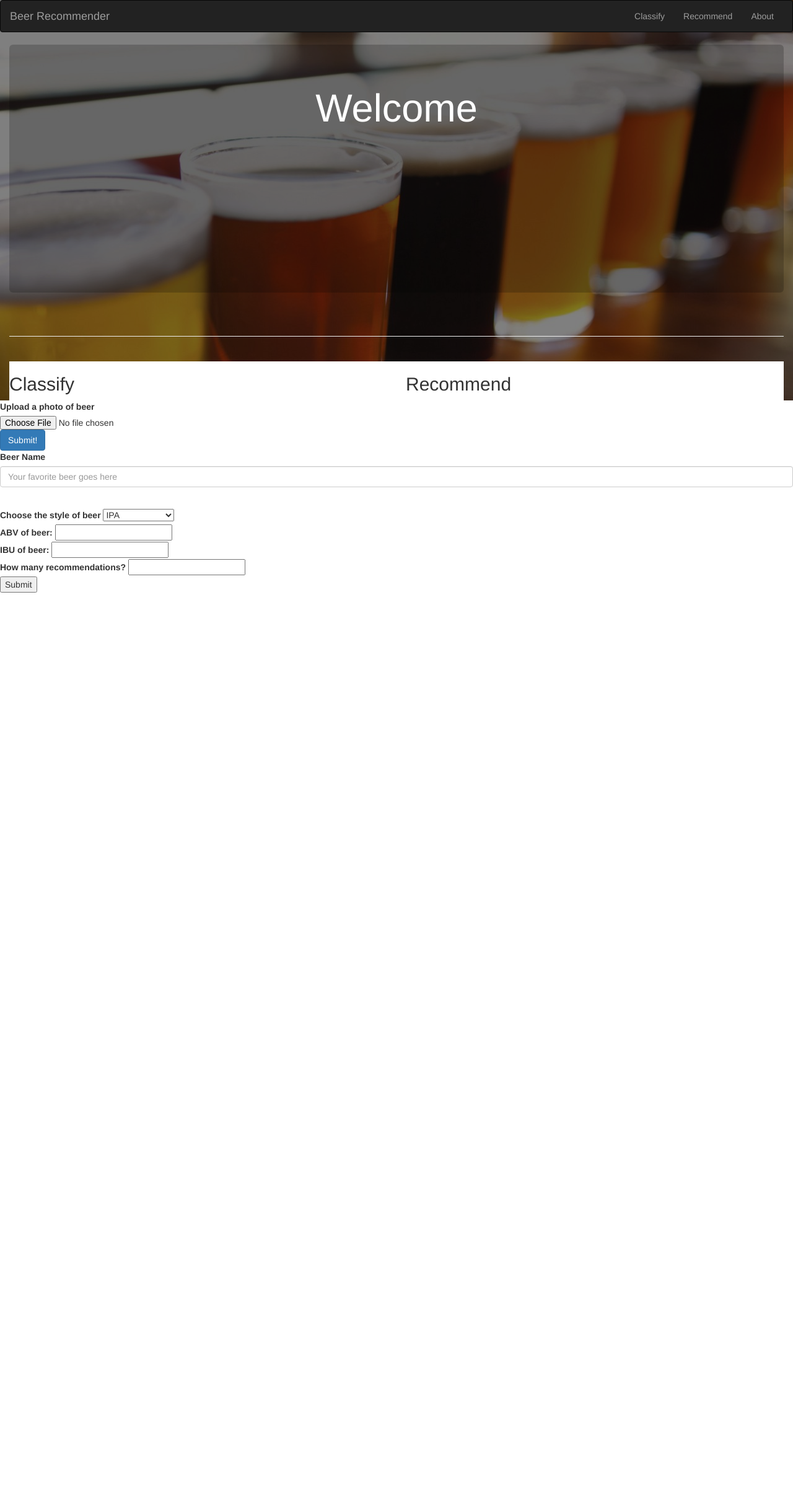
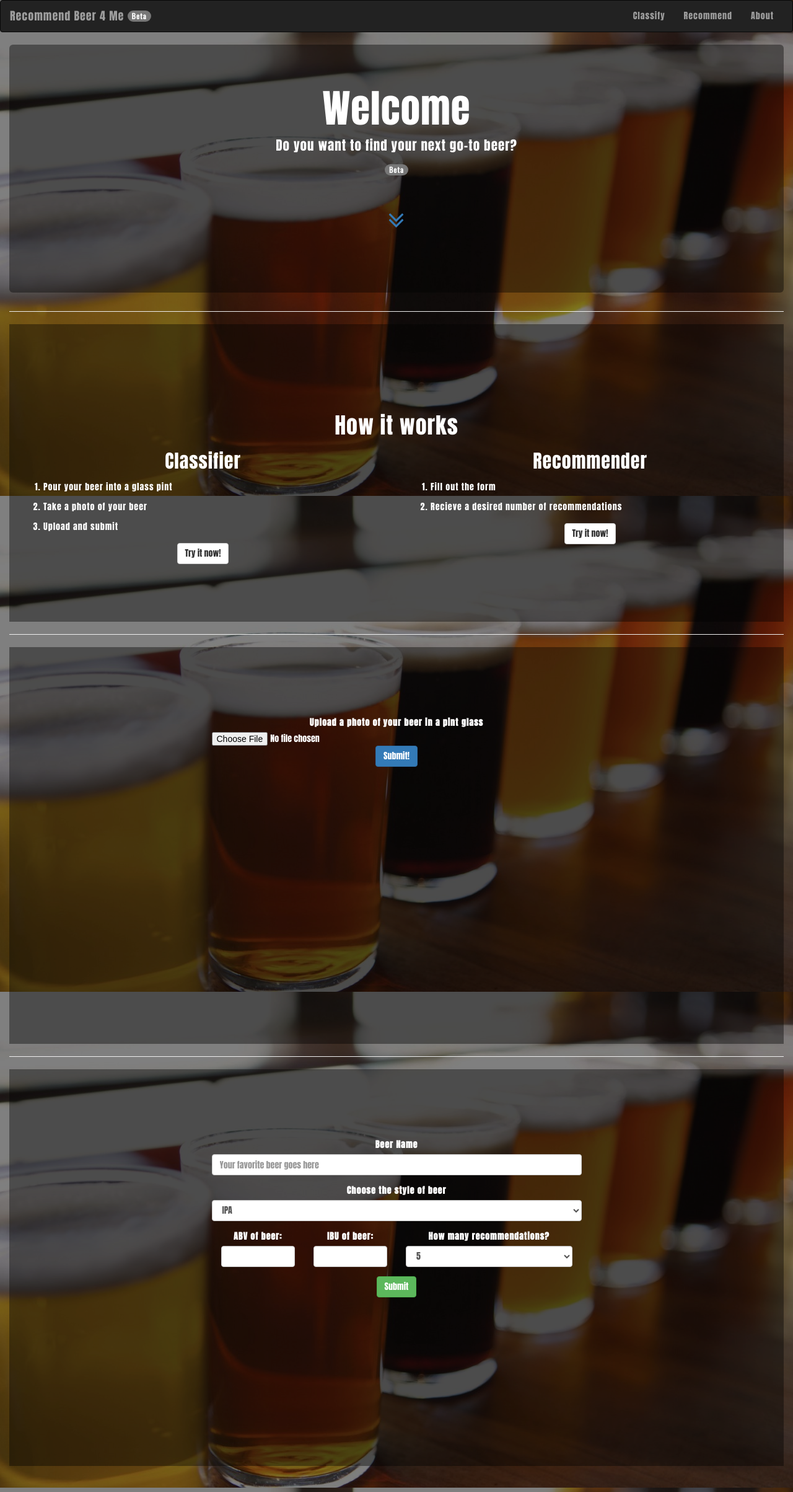
Before and after one commit to kayne10/Beer-Recommender-Capstone, a Flask app: page / in a window 1280 px wide. Shown: the whole page at 62% size. Before the commit the page ends 956 px from the top, so only its background shows below. Run offline with Flask 2, Linux system fonts and the light colour scheme; parts of the project's set-up code (start-up, migrations or seed data) failed here and were passed over; some libraries are stand-ins or nearby versions.

Commit message:
Flask styling is basically finished.Classifier needs to be more accurate.

```diff
--- a/app.py
+++ b/app.py
@@ -1,4 +1,4 @@
-from flask import Flask, jsonify, request, render_template
+from flask import Flask, jsonify, request, render_template, send_file
 from sklearn.externals import joblib
 import pandas as pd
 import numpy as np
@@ -9,7 +9,16 @@ from PIL import Image
 from keras.models import load_model
 from keras.preprocessing import image
 
+
+
 app = Flask(__name__, static_url_path='/static')
+
+# def serve_pil_image(pil_img):
+#     img_io = StringIO()
+#     pil_img.save(img_io, 'JPEG', quality=70)
+#     img_io.seek(0)
+#     return send_file(img_io, mimetype='image/jpeg')
+
 
 @app.route('/', methods=['GET'])
 def home():
@@ -79,4 +88,5 @@ if __name__ == '__main__':
     model = load_model('models/classifier.h5')
     model._make_predict_function()
     df = load_data()
-    app.run(host='0.0.0.0',port=8080,debug=True)
+    # app.run(host='0.0.0.0',port=8080,debug=True)
+    app.run(host='0.0.0.0',port=8080)
--- a/src/simple_cnn.py
+++ b/src/simple_cnn.py
@@ -84,7 +84,7 @@ if __name__ == '__main__':
                                                             batch_size=batch_size)
     model = create_model(img_size,7)
 
-    # mcCallBack = ModelCheckpoint(filepath='./logs',save_best_only=True)
+    # mcCallBack = ModelCheckpoint(filepath='./logs',monitor="val_loss",save_best_only=True)
     tbCallBack = TensorBoard(log_dir='../logs',
                             histogram_freq=0,
                             write_graph=True,
--- a/static/css/master.css
+++ b/static/css/master.css
@@ -4,6 +4,7 @@ html {
   -moz-background-size: cover;
   -o-background-size: cover;
   background-size: cover;
+  scroll-behavior: smooth;
 }
 
 body {
@@ -11,19 +12,94 @@ body {
   z-index: 5;
   background: rgba(0, 0, 0, 0.5);
   width: auto;
+  font-family: 'Anton', sans-serif;
+  padding-bottom: 3em;
+  letter-spacing: 1px;
 }
 
 .jumbotron {
   color:white;
   text-align: center;
   height: 50vh;
-  background: rgba(0,0,0,0.2);
+  background: rgba(0,0,0,0.4);
 }
 
 section {
-  background-color: rgba(255, 255, 255, 1);
+  text-align: center;
+  background: rgba(0,0,0,0.4);
+  color: white;
 }
 
 .container {
-  background-color: rgba(255, 255, 255, 1);
+  background: rgba(0,0,0,0.4);
+  color: white;
 }
+
+.about h1 {
+  margin-bottom: -0;
+  padding-top: 4em;
+}
+
+.about ol li {
+  text-align: left;
+  padding: 6px 0;
+}
+
+.about {
+  height: 60vh;
+  width: auto;
+}
+
+.info {
+  padding: 5em 1em;
+}
+
+.option {
+  text-align: center;
+  height: 80vh;
+  width: auto;
+  padding: 3em 0em;
+}
+
+.classify-body {
+  height: 90vh;
+}
+
+@media screen and (max-width: 991px) {
+  .about {
+    height: auto;
+    padding-bottom: 3em;
+  }
+  .about h1 {
+    padding-top:2em;
+  }
+  .option {
+    height: auto;
+  }
+  .info {
+    height: auto;
+  }
+  .classify-body {
+    height: auto;
+  }
+  .table {
+    width: 90%;
+    overflow: scroll;
+  }
+}
+
+@media screen and (max-width: 543px) {
+  .recs {
+    height: auto;
+    width: 450px;
+    overflow-x: scroll;
+  }
+}
+
+@media screen and (max-width: 480px) {
+  .recs {
+    height: auto;
+    width: 300px;
+    overflow-x: scroll;
+  }
+}
--- a/templates/base.html
+++ b/templates/base.html
@@ -2,7 +2,9 @@
 <html lang="en" dir="ltr">
   <head>
     <meta charset="utf-8">
-    <title>Beer Recommender</title>
+    <meta name="viewport" content="width=device-width, initial-scale=1">
+    <title>Recommend Beer 4 Me</title>
+    <link href="https://fonts.googleapis.com/css?family=Anton|Bitter|Oswald" rel="stylesheet">
     <link rel="stylesheet" href="https://maxcdn.bootstrapcdn.com/bootstrap/3.3.7/css/bootstrap.min.css">
     <link rel="stylesheet" href="https://maxcdn.bootstrapcdn.com/font-awesome/4.7.0/css/font-awesome.min.css">
     <link rel="stylesheet" href="/static/css/master.css">
@@ -23,7 +25,9 @@
             <span class="icon-bar"></span>
             <span class="icon-bar"></span>
           </button>
-          <a class="navbar-brand" href="/">Beer Recommender</a>
+          <a class="navbar-brand" href="/">
+            Recommend Beer 4 Me <span style="font-family: 'Oswald', sans-serif;" class="badge badge-primary">Beta</span>
+          </a>
         </div>
 
         <!-- Collect the nav links, forms, and other content for toggling -->
--- a/templates/home.html
+++ b/templates/home.html
@@ -2,38 +2,54 @@
 {% block body %}
   <div class="jumbotron">
     <h1>Welcome</h1>
+    <p>Do you want to find your next go-to beer?</p>
+    <span style="font-family: 'Oswald', sans-serif;" class="badge badge-primary">Beta</span>
+    <br>
+    <br>
+    <br>
+    <a href="#About" style="text-align:center;font-size:3em;text-decoration:none;">
+      <i class="fa fa-angle-double-down"></i>
+    </a>
   </div>
-    <br>
     <hr>
-    <br>
     <section class="about" id="About">
-      <div class="row">
+        <h1>How it works</h1>
         <div class="col-md-6">
-          <h2>Classify</h2>
+          <h2>Classifier</h2>
+          <ol>
+            <li>Pour your beer into a glass pint</li>
+            <li>Take a photo of your beer</li>
+            <li>Upload and submit</li>
+          </ol>
+          <a href="#Classify"><button class="btn btn-default">Try it now!</button></a>
         </div>
         <div class="col-md-6">
-          <h2>Recommend</h2>
-        </div>
-      </div>
+          <h2>Recommender</h2>
+          <ol>
+            <li>Fill out the form</li>
+            <li>Recieve a desired number of recommendations</li>
+          </ol>
+          <a href="#Recommend"><button class="btn btn-default">Try it now!</button></a>
         </div>
     </section>
-    <section class="option1" id="Classify">
-      <form class="" action="/predict" method="post" enctype="multipart/form-data">
-        <label for="beer_image">Upload a photo of beer</label>
+    <hr>
+    <section class="option" id="Classify">
+      <form class="col-md-6 col-md-offset-3 info" action="/predict" method="post" enctype="multipart/form-data">
+        <label for="beer_image">Upload a photo of your beer in a pint glass</label>
         <input type="file" name="beer_image" value="">
         <button type="submit" class="btn btn-primary">Submit!</button>
       </form>
     </section>
-    <section class="option2" id="Recommend">
-      <form class="" action="/recommend" method="post">
+    <hr>
+    <section class="option" id="Recommend">
+      <form class="col-md-6 col-md-offset-3 info" action="/recommend" method="post">
         <div class="form-group">
           <label for="beer_name">Beer Name</label>
           <input type="text" class="form-control" id="beer_name" name="beer_name" placeholder="Your favorite beer goes here">
         </div>
-        <br>
-
+        <div class="form-group">
           <label for="style">Choose the style of beer</label>
-        <select class="" name="style">
+          <select class="form-control" name="style">
             <option value="IPA">IPA</option>
             <option value="APA">APA</option>
             <option value="Stout">Porter/Stout</option>
@@ -41,24 +57,26 @@
             <option value="Cider">Cider</option>
             <option value="Golden/Blonde">Golden/Blonde</option>
           </select>
-
-        <br>
-
+        </div>
+        <div class="form-group col-md-3">
           <label for="abv">ABV of beer: </label>
-        <input type="number" step="0.01" name="abv">
-
-        <br>
-
+          <input type="number" class="form-control" step="0.01" name="abv">
+        </div>
+        <div class="form-group col-md-3">
           <label for="ibu">IBU of beer: </label>
-        <input type="number" name="ibu">
-
-        <br>
-
-
+          <input type="number" class="form-control" name="ibu">
+        </div>
+        <div class="form-group col-md-6">
           <label for="num_docs">How many recommendations?</label>
-        <input type="number" name="num_docs">
-        <br>
-        <input type="submit">
+          <select class="form-control" name="num_docs">
+            <option value="5">5</option>
+            <option value="10">10</option>
+            <option value="15">15</option>
+            <option value="20">20</option>
+          </select>
+        </div>
+        <hr>
+        <button class="btn btn-success">Submit</button>
       </form>
     </section>
 {% endblock %}
--- a/templates/recommend.html
+++ b/templates/recommend.html
@@ -1,7 +1,9 @@
 {% extends 'base.html' %}
+
 {% block body %}
+  <link rel="stylesheet" href="/static/css/temp.css">
   <!-- Show table of recommendations -->
-  <div class="container">
+  <div class="container recs">
     <h1>If you enjoy drinking</h1>
     <table class="table">
       <thead>
```
Also changed, not shown: static/css/temp.css (added, +25 -0 lines), templates/predict.html (+43 -25 lines), static/img/beer-cheers.jpg (added). Lines whose indentation alone changed are shown as unchanged.
